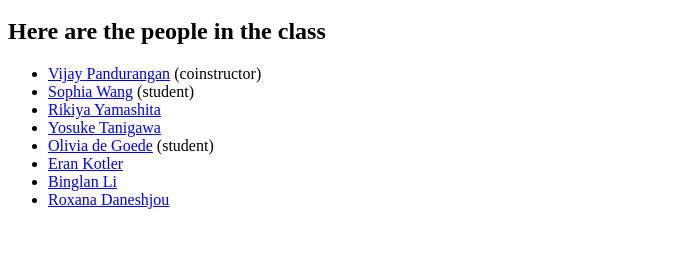
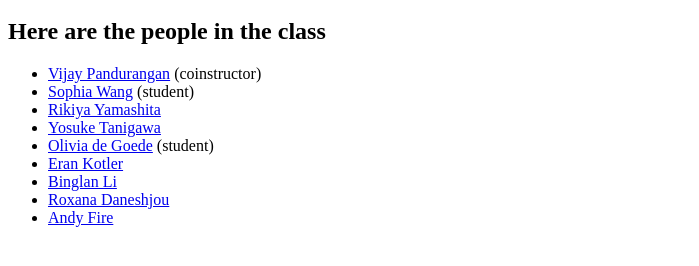
Before and after one commit to vijayp/biods253-spring2021, a plain HTML site: page index.html in a window 1280 px wide. Shown: the part 48-314 px from the top of the page, without its empty margins (0-699 px from the left). Drawn offline with Linux system fonts and the light colour scheme.

Commit message:
Update index.html

```diff
--- a/index.html
+++ b/index.html
@@ -14,6 +14,7 @@
 <li><a href="https://profiles.stanford.edu/eran-kotler">Eran Kotler</a></li>
 <li><a href="https://profiles.stanford.edu/binglan-li">Binglan Li</a></li>
 <li><a href="https://profiles.stanford.edu/roxana-daneshjou">Roxana Daneshjou</a></li>
+<li><a href="https://firelab.sites.stanford.edu">Andy Fire</a></li>
 </ul>
 
 
```
